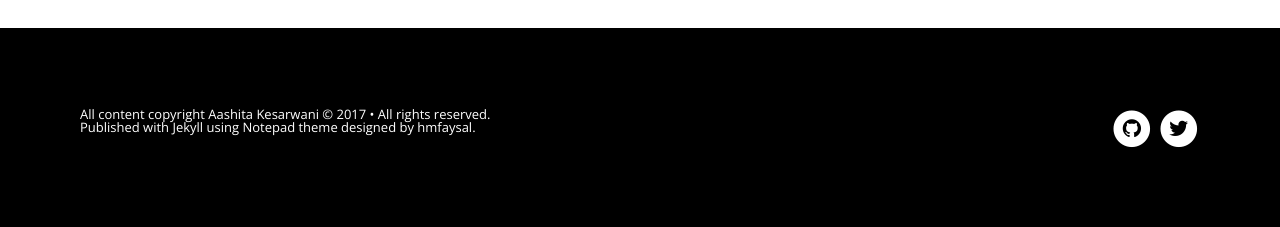
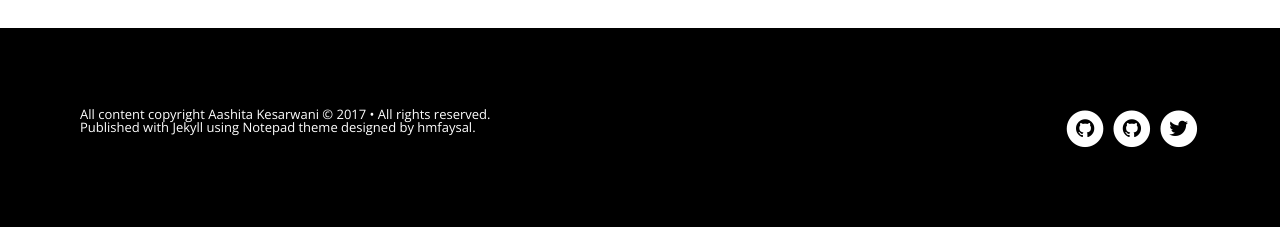
Before and after one commit to AashitaK/AashitaK.github.io, a Jekyll site: the page built from index.html, in a window 1280 px wide. Shown: the part 1460-1687 px from the top of the page. Built offline with Jekyll 4.4.1, drawn with Linux system fonts in a browser that asks for light colours; nearby versions of some CDN libraries; the list of posts is cut into pages by our own code.

Commit message:
Update footer.html

```diff
--- a/_includes/footer.html
+++ b/_includes/footer.html
@@ -7,6 +7,15 @@
     <div class="social-icons">
         {% if site.owner.github %}
         <a href="http://github.com/{{ site.owner.github }}">
+            <span class="fa-stack fa-lg">
+                <i class="fa fa-circle fa-stack-2x fa-inverse"></i>
+                <i class="fa fa-github fa-stack-1x"></i>
+            </span>
+        </a>
+        {% endif %}
+
+        {% if site.owner.linkedin %}
+        <a href="http://linkedin.com/{{ site.owner.github }}">
             <span class="fa-stack fa-lg">
                 <i class="fa fa-circle fa-stack-2x fa-inverse"></i>
                 <i class="fa fa-github fa-stack-1x"></i>
```
